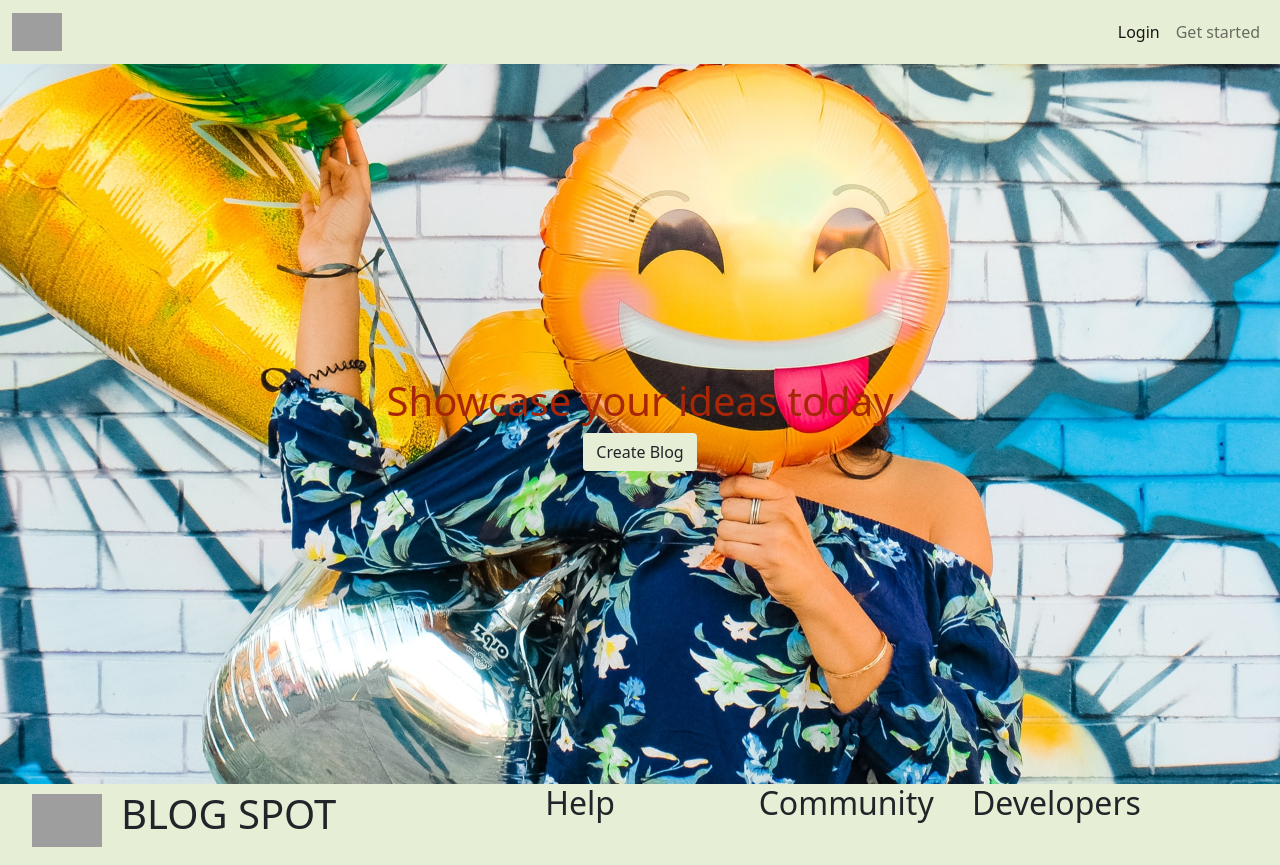
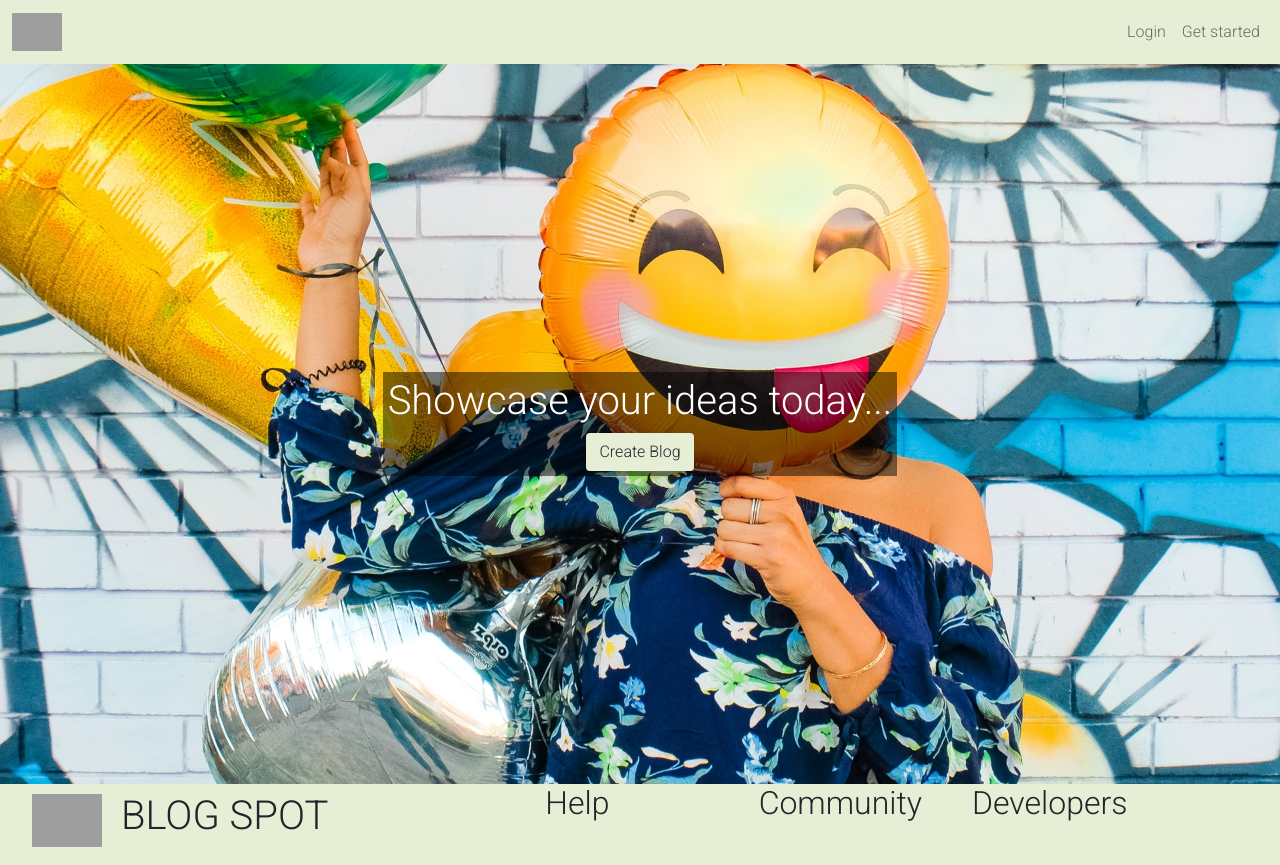
Before and after one commit to Ken-mbira/BLOG_SPOT, a Python web app: template app/templates/index.html in a window 1280 px wide. Run offline with Jinja, Linux system fonts and the light colour scheme; the template is opened without the code that fills it, so the values that code supplies are empty; grey boxes are pictures that could not be loaded.

Commit message:
make text on landing page stand out

```diff
--- a/app/static/css/styles.css
+++ b/app/static/css/styles.css
@@ -1,3 +1,8 @@
+@import url('https://fonts.googleapis.com/css2?family=Roboto:wght@300&display=swap');
+* {
+    font-family: 'Roboto', sans-serif;
+}
+
 .basics {
     background-color: #E6EED6;
 }
@@ -11,9 +16,14 @@
     justify-content: center;
     align-items: center;
     text-align: center;
-    color: #A72608;
 }
 
 .page1-content .btn {
     background-color: #E6EED6;
 }
+
+.page1-content div {
+    background-color: rgba(0, 0, 0, 0.486);
+    color: white;
+    padding: 5px;
+}
--- a/app/templates/index.html
+++ b/app/templates/index.html
@@ -1,7 +1,7 @@
 {% extends 'base.html' %} {% block content %}
 <div class="page1-content">
     <div>
-        <h1>Showcase your ideas today</h1>
+        <h1>Showcase your ideas today...</h1>
         <button class="btn">Create Blog</button>
     </div>
 </div>
--- a/app/templates/navbar.html
+++ b/app/templates/navbar.html
@@ -6,7 +6,7 @@
             <div class="collapse navbar-collapse" id="navbarTogglerDemo02">
                 <ul class="navbar-nav me-auto mb-2 mb-lg-0">
                     <li class="nav-item">
-                        <a class="nav-link active" aria-current="page" href="#">Login</a>
+                        <a class="nav-link" aria-current="page" href="#">Login</a>
                     </li>
                     <li class="nav-item">
                         <a class="nav-link" href="#">Get started</a>
```
